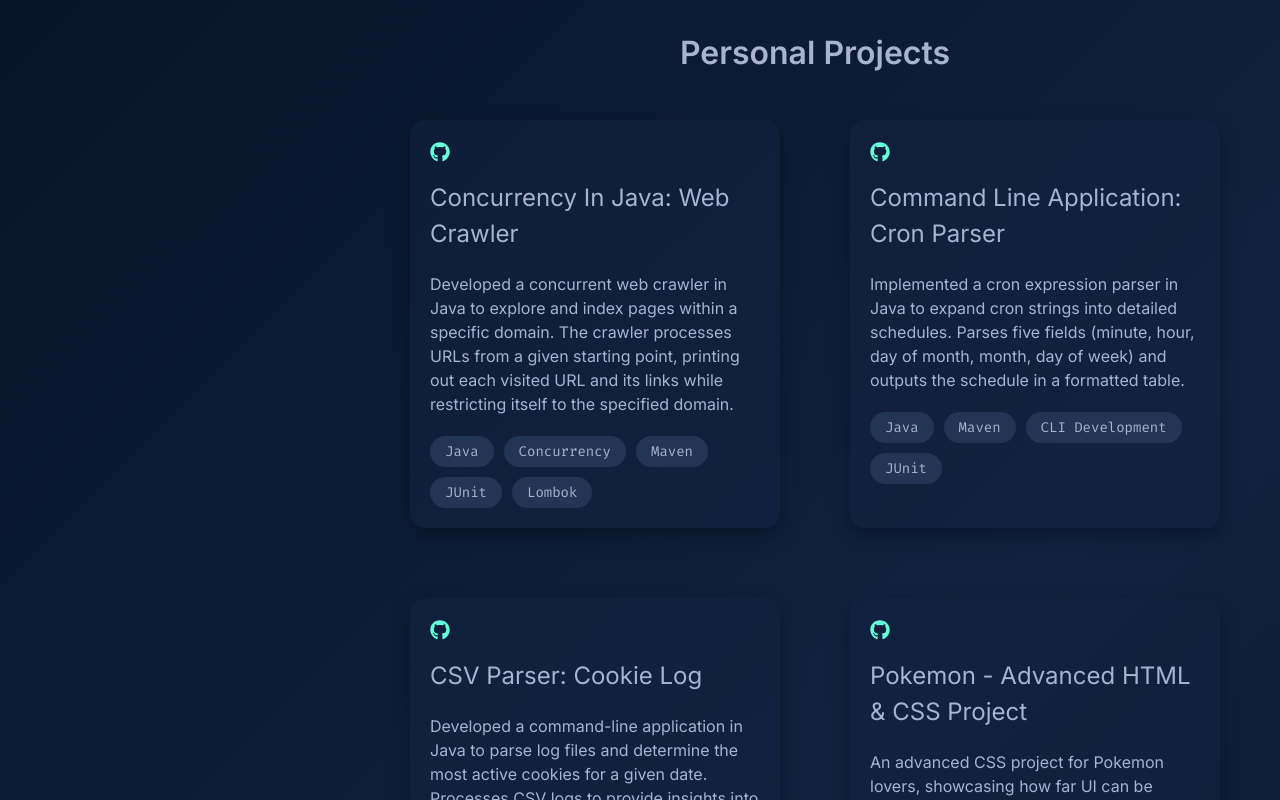
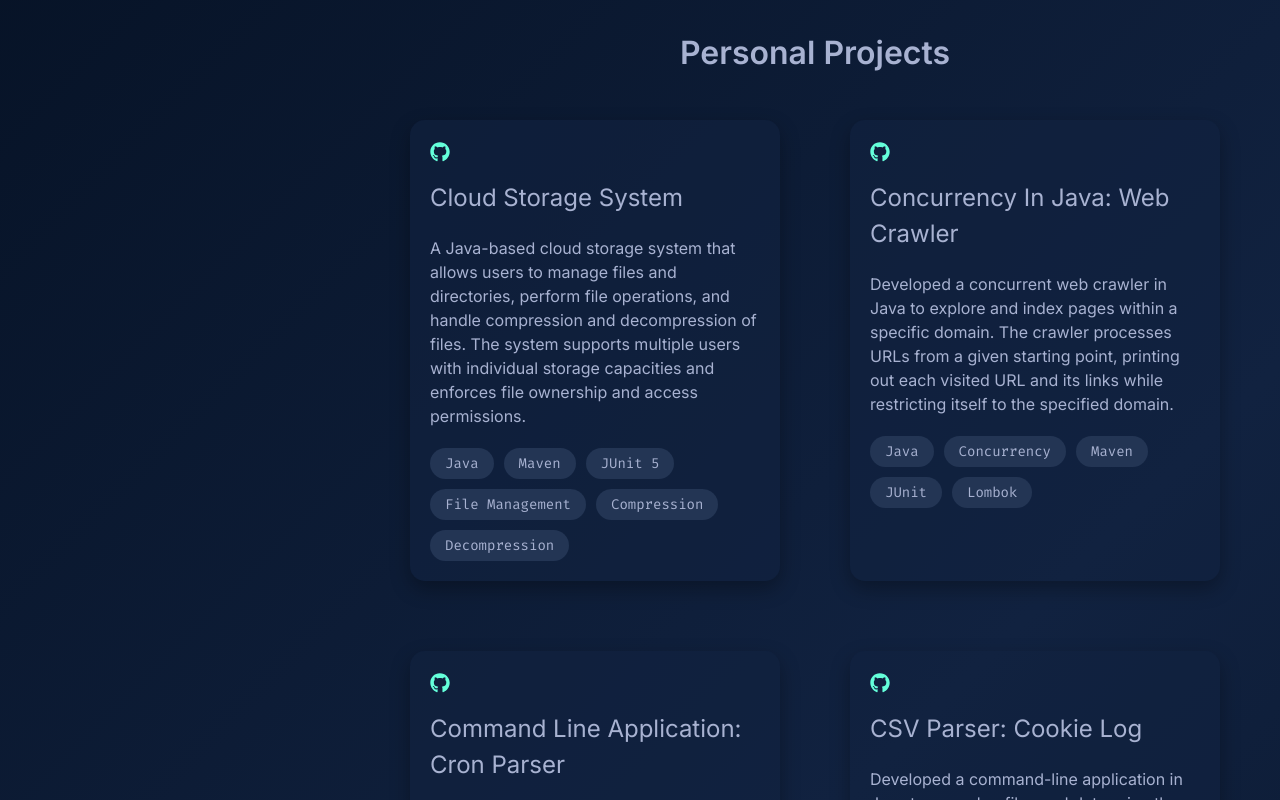
Before and after one commit to pathrabe/websitetest, a React (Create React App) app: page / in a window 1280 px wide. Shown: the part 3320-4120 px from the top of the page. Built offline with nearby package versions, Linux system fonts and the light colour scheme.

Commit message:
Added cloud project

```diff
--- a/src/data/data.js
+++ b/src/data/data.js
@@ -223,6 +223,23 @@ export const experiences = [
 export const projects = [
   {
     id: 1,
+    title: "Cloud Storage System",
+    description:
+      "A Java-based cloud storage system that allows users to manage files and directories, perform file operations, and handle compression and decompression of files. The system supports multiple users with individual storage capacities and enforces file ownership and access permissions.",
+    techStack: [
+      "Java",
+      "Maven",
+      "JUnit 5",
+      "File Management",
+      "Compression",
+      "Decompression",
+    ],
+    url: "https://github.com/Dibyajyoti-Pradhan/cloud-storage-system",
+    external: "https://github.com/Dibyajyoti-Pradhan/cloud-storage-system",
+    stars: 0,
+  },
+  {
+    id: 2,
     title: "Concurrency In Java: Web Crawler",
     description:
       "Developed a concurrent web crawler in Java to explore and index pages within a specific domain. The crawler processes URLs from a given starting point, printing out each visited URL and its links while restricting itself to the specified domain.",
@@ -232,7 +249,7 @@ export const projects = [
     stars: 0,
   },
   {
-    id: 2,
+    id: 3,
     title: "Command Line Application: Cron Parser",
     description:
       "Implemented a cron expression parser in Java to expand cron strings into detailed schedules. Parses five fields (minute, hour, day of month, month, day of week) and outputs the schedule in a formatted table.",
@@ -242,7 +259,7 @@ export const projects = [
     stars: 0,
   },
   {
-    id: 3,
+    id: 4,
     title: "CSV Parser: Cookie Log",
     description:
       "Developed a command-line application in Java to parse log files and determine the most active cookies for a given date. Processes CSV logs to provide insights into cookie activity.",
@@ -252,7 +269,7 @@ export const projects = [
     stars: 0,
   },
   {
-    id: 4,
+    id: 5,
     title: "Pokemon - Advanced HTML & CSS Project",
     description:
       "An advanced CSS project for Pokemon lovers, showcasing how far UI can be developed without JavaScript. Built using advanced HTML, CSS, SASS, BEM, and 7-1 Architecture.",
@@ -262,7 +279,7 @@ export const projects = [
     stars: 0,
   },
   {
-    id: 5,
+    id: 6,
     title: "Netflix: React",
     description:
       "A Netflix clone built from scratch using React, Firebase Authentication, and Styled Components. The project demonstrates advanced component usage and state management.",
```
